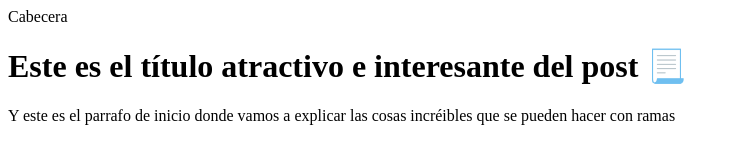
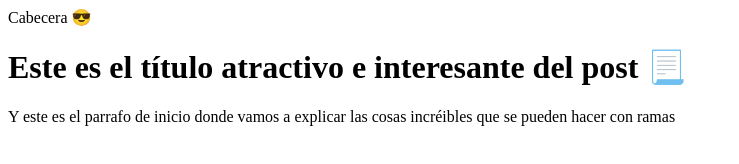
Before and after one commit to zearkiatos/hyperblog, a plain HTML site: page blogpost.html in a window 1280 px wide. Shown: the full height of the page, 0-739 px from the left. Drawn offline with Linux system fonts and the light colour scheme.

Commit message:
Add emoji into Head

```diff
--- a/blogpost.html
+++ b/blogpost.html
@@ -9,7 +9,7 @@
   <body>
     <div id="container">
       <div id="cabecera">
-        Cabecera
+        Cabecera 😎
       </div>
       <div id="post">
         <h1>Este es el título atractivo e interesante del post 📃</h1>
```
